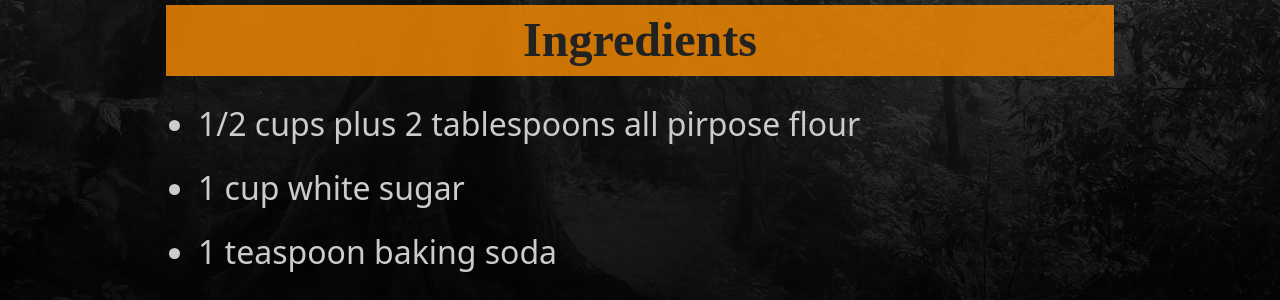
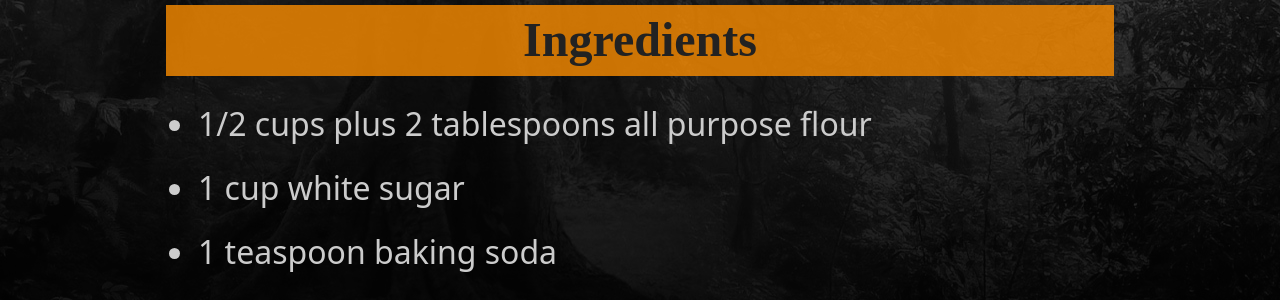
Before and after one commit to dits-family-cookbook/dits-family-cookbook.github.io, a Jekyll site: the page built from recipes/baking-and-desserts/cakes/carrot-pineapple-muffins.md, in a window 1280 px wide. Shown: the part 261-561 px from the top of the page. Built offline with Jekyll 4.4.1, drawn with Linux system fonts in a browser that asks for light colours.

Commit message:
Update carrot-pineapple-muffins.md

```diff
--- a/recipes/baking-and-desserts/cakes/carrot-pineapple-muffins.md
+++ b/recipes/baking-and-desserts/cakes/carrot-pineapple-muffins.md
@@ -6,7 +6,7 @@ layout: page
 
 # Ingredients
 
-* 1/2 cups plus 2 tablespoons all pirpose flour
+* 1/2 cups plus 2 tablespoons all purpose flour
 * 1 cup white sugar
 * 1 teaspoon baking soda
 * 2 teaspoons baking powder
```
